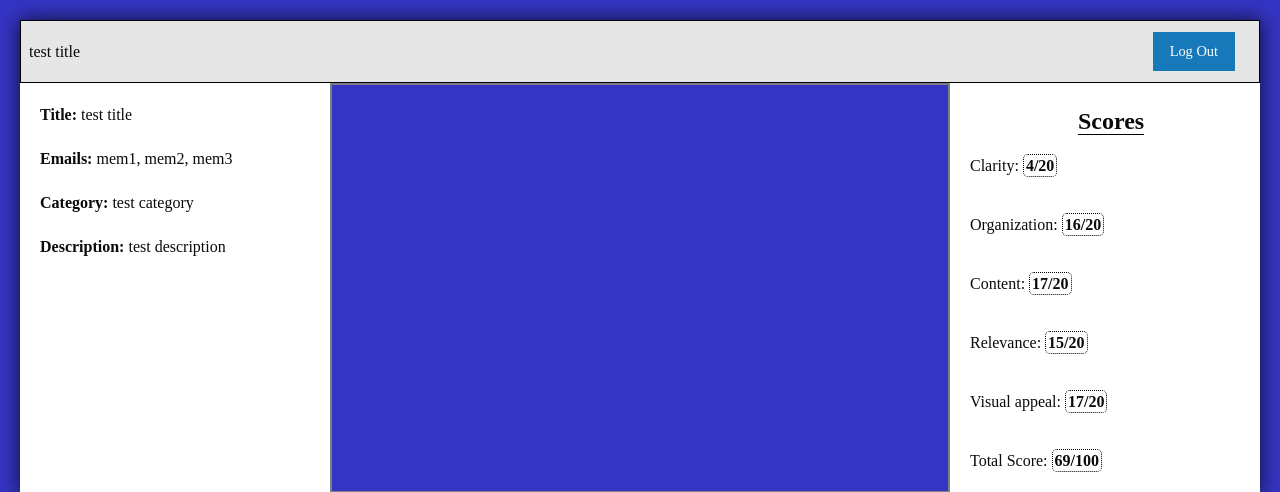
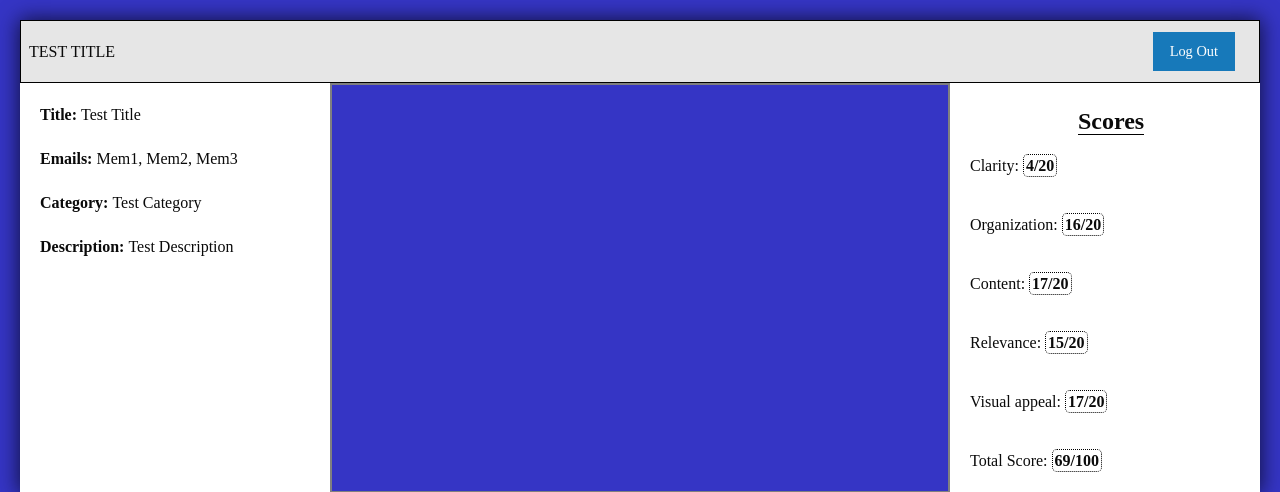
Before and after one commit to l-burrell/Team9, a Flask app: page /contestant/view_poster/1 in a window 1280 px wide. Shown: the top 492 px of the page. Run offline with Flask 2, Linux system fonts and the light colour scheme; data comes from the database, SQL or seed files in the repository; some libraries are stand-ins or nearby versions.

Commit message:
updated the view poster with better styling

```diff
--- a/templates/view_poster.html
+++ b/templates/view_poster.html
@@ -12,7 +12,7 @@
         <div class=top-bar id=navbar>
             <div class="top-bar-left">
                 <ul class="dropdown menu" data-dropdown-menu>
-                    <li id="title">{{ poster['poster_title'] }}</li>
+                    <li id="title" style="text-transform: uppercase;">{{ poster['poster_title'] }}</li>
                 </ul>
             </div>
             <div class="top-bar-right">
@@ -24,10 +24,10 @@
         <div id="body">
             <div class="grid-x">
                 <div id="information" class="small-12 medium-3 large-3">
-                    <div id="infosection"><p1><b>Title: </b></p1><p4>{{ poster['poster_title'] }}</p4><br></div>
-                    <div id="infosection"><p1><b>Emails: </b></p1><p4>{{ poster['poster_emails'] }}</p4><br></div>
-                    <div id="infosection"><p1><b>Category: </b></p1><p4> {{ poster['poster_category'] }}</p4><br></div>
-                    <div id="infosection"><p1><b>Description: </b></p1><p4> {{ poster['poster_description'] }} </p4><br></div>
+                    <div id="infosection"><p1><b>Title: </b></p1><p4 style="text-transform: capitalize;">{{ poster['poster_title'] }}</p4><br></div>
+                    <div id="infosection"><p1><b>Emails: </b></p1><p4 style="text-transform: capitalize;">{{ poster['poster_emails'] }}</p4><br></div>
+                    <div id="infosection"><p1><b>Category: </b></p1><p4 style="text-transform: capitalize;"> {{ poster['poster_category'] }}</p4><br></div>
+                    <div id="infosection"><p1><b>Description: </b></p1><p4 style="text-transform: capitalize;"> {{ poster['poster_description'] }} </p4><br></div>
                 </div>
                 <div id="imagecontainer" class="small-12 medium-6 large-6">
                     {{ image | safe }}
```
